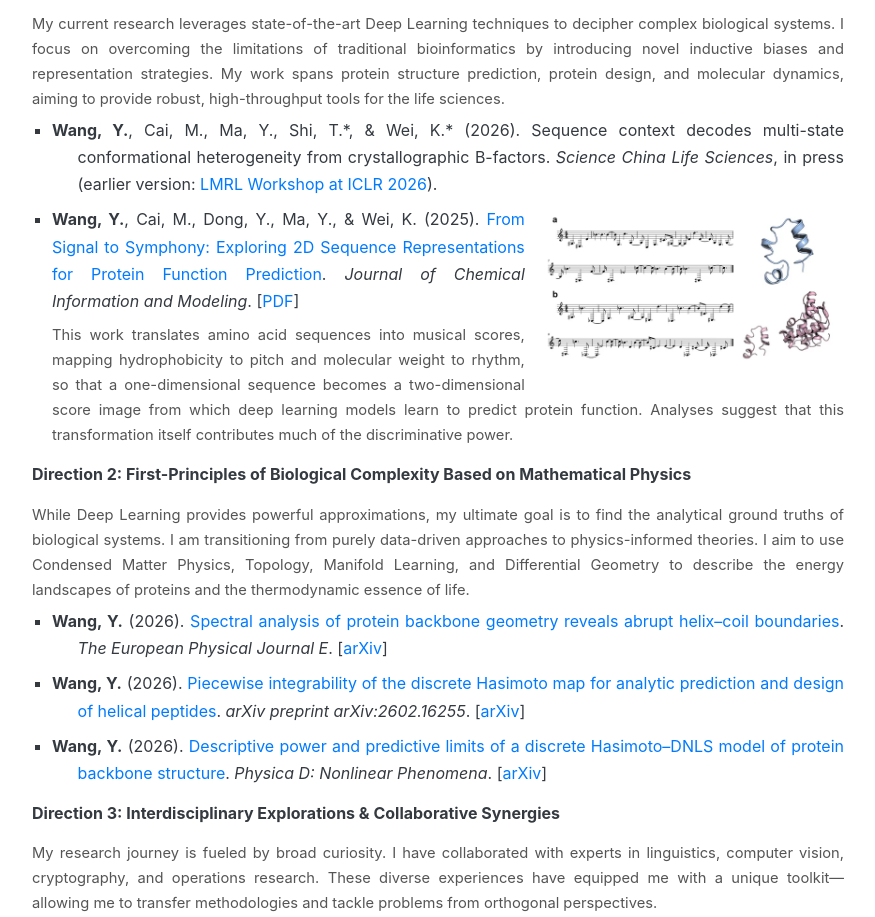
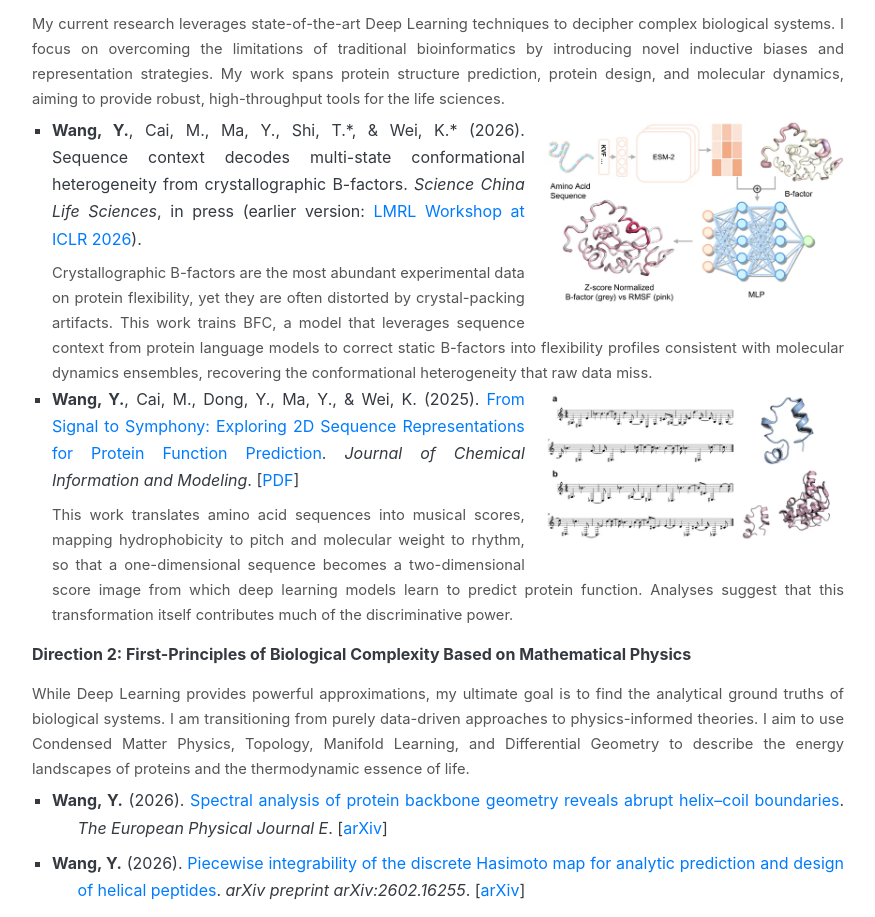
Before and after one commit to wyqmath/wyqmath.github.io, a plain HTML site: page index.html in a window 1280 px wide. Shown: the part 2096-3013 px from the top of the page, without its empty margins (348-1223 px from the left). Drawn offline with nearby package versions, Linux system fonts and the light colour scheme; a web font is replaced by a local one.

Commit message:
Add SCLS featured-paper figure with TLDR note (user-cropped panel A)

```diff
--- a/index.html
+++ b/index.html
@@ -187,7 +187,7 @@
 <p><b>方向一：表征学习与生物分子机制 (Representation Learning &amp; Biomolecular Mechanisms)</b></p>
 <p style="font-size:0.92em;color:#555;">我目前的研究利用最前沿的深度学习技术来解析复杂的生物系统。我专注于通过引入新颖的归纳偏置和表征策略来突破传统生物信息学的局限。我的工作涵盖蛋白质结构预测、蛋白质设计和分子动力学，旨在为生命科学提供稳健、高通量的工具。</p>
 <ul>
-<li><p><b>Wang, Y.</b>, Cai, M., Ma, Y., Shi, T.*, &amp; Wei, K.* (2026). Sequence context decodes multi-state conformational heterogeneity from crystallographic B-factors. <i>Science China Life Sciences</i>, in press (earlier version: <a href="https://openreview.net/forum?id=rTO3JOgC3a">LMRL Workshop at ICLR 2026</a>). </p></li>
+<li><div class="paper-fig-body"><div class="paper-fig"><a href="https://openreview.net/forum?id=rTO3JOgC3a" target="_blank"><img src="figures/d1-scls.webp" alt="BFC 模型流程与 B 因子（灰）对系综 RMSF（粉）的结构叠照" width="640" height="389" loading="lazy"></a></div><p><b>Wang, Y.</b>, Cai, M., Ma, Y., Shi, T.*, &amp; Wei, K.* (2026). Sequence context decodes multi-state conformational heterogeneity from crystallographic B-factors. <i>Science China Life Sciences</i>, in press (earlier version: <a href="https://openreview.net/forum?id=rTO3JOgC3a">LMRL Workshop at ICLR 2026</a>). </p><p class="paper-tldr">晶体学 B 因子是最丰富的蛋白质柔性实验数据，却常被晶格堆积噪声污染。这篇工作训练 BFC 模型，用蛋白质语言模型的序列上下文把静态 B 因子校正为与分子动力学系综一致的柔性轮廓，让廉价实验数据重新反映蛋白质在溶液中的真实动态。</p></div></li>
 <li><div class="paper-fig-body"><div class="paper-fig"><a href="https://pubs.acs.org/doi/10.1021/acs.jcim.5c01768" target="_blank"><img src="figures/d1-jcim.webp" alt="从氨基酸序列生成的乐谱与蛋白质结构对比（Villin 与 T4 溶菌酶）" width="640" height="360" loading="lazy"></a></div><p><b>Wang, Y.</b>, Cai, M., Dong, Y., Ma, Y., &amp; Wei, K. (2025). <a href="https://pubs.acs.org/doi/10.1021/acs.jcim.5c01768">From Signal to Symphony: Exploring 2D Sequence Representations for Protein Function Prediction</a>. <i>Journal of Chemical Information and Modeling</i>. [<a href="pub/journal_of_chemical_information_and_modeling.pdf">PDF</a>]</p><p class="paper-tldr">这篇工作把氨基酸序列翻译成乐谱，疏水性变成音高、分子量变成节奏，一维序列由此变成二维乐谱图像，再由深度学习从图像中学会预测蛋白质功能。分析发现这个“变谱”的表征变换本身就贡献了大部分判别力。</p></div></li>
 </ul>
 
@@ -430,7 +430,7 @@
 <p><b>Direction 1: Representation Learning &amp; Biomolecular Mechanisms</b></p>
 <p style="font-size:0.92em;color:#555;">My current research leverages state-of-the-art Deep Learning techniques to decipher complex biological systems. I focus on overcoming the limitations of traditional bioinformatics by introducing novel inductive biases and representation strategies. My work spans protein structure prediction, protein design, and molecular dynamics, aiming to provide robust, high-throughput tools for the life sciences.</p>
 <ul>
-<li><p><b>Wang, Y.</b>, Cai, M., Ma, Y., Shi, T.*, &amp; Wei, K.* (2026). Sequence context decodes multi-state conformational heterogeneity from crystallographic B-factors. <i>Science China Life Sciences</i>, in press (earlier version: <a href="https://openreview.net/forum?id=rTO3JOgC3a">LMRL Workshop at ICLR 2026</a>). </p></li>
+<li><div class="paper-fig-body"><div class="paper-fig"><a href="https://openreview.net/forum?id=rTO3JOgC3a" target="_blank"><img src="figures/d1-scls.webp" alt="BFC workflow with the structural superposition of B-factors (grey) versus ensemble RMSF (pink)" width="640" height="389" loading="lazy"></a></div><p><b>Wang, Y.</b>, Cai, M., Ma, Y., Shi, T.*, &amp; Wei, K.* (2026). Sequence context decodes multi-state conformational heterogeneity from crystallographic B-factors. <i>Science China Life Sciences</i>, in press (earlier version: <a href="https://openreview.net/forum?id=rTO3JOgC3a">LMRL Workshop at ICLR 2026</a>). </p><p class="paper-tldr">Crystallographic B-factors are the most abundant experimental data on protein flexibility, yet they are often distorted by crystal-packing artifacts. This work trains BFC, a model that leverages sequence context from protein language models to correct static B-factors into flexibility profiles consistent with molecular dynamics ensembles, recovering the conformational heterogeneity that raw data miss.</p></div></li>
 <li><div class="paper-fig-body"><div class="paper-fig"><a href="https://pubs.acs.org/doi/10.1021/acs.jcim.5c01768" target="_blank"><img src="figures/d1-jcim.webp" alt="Musical scores generated from amino acid sequences, alongside the protein structures of Villin and T4 lysozyme" width="640" height="360" loading="lazy"></a></div><p><b>Wang, Y.</b>, Cai, M., Dong, Y., Ma, Y., &amp; Wei, K. (2025). <a href="https://pubs.acs.org/doi/10.1021/acs.jcim.5c01768">From Signal to Symphony: Exploring 2D Sequence Representations for Protein Function Prediction</a>. <i>Journal of Chemical Information and Modeling</i>. [<a href="pub/journal_of_chemical_information_and_modeling.pdf">PDF</a>]</p><p class="paper-tldr">This work translates amino acid sequences into musical scores, mapping hydrophobicity to pitch and molecular weight to rhythm, so that a one-dimensional sequence becomes a two-dimensional score image from which deep learning models learn to predict protein function. Analyses suggest that this transformation itself contributes much of the discriminative power.</p></div></li>
 </ul>
 
```
Also changed, not shown: figures/d1-scls.webp (added).
